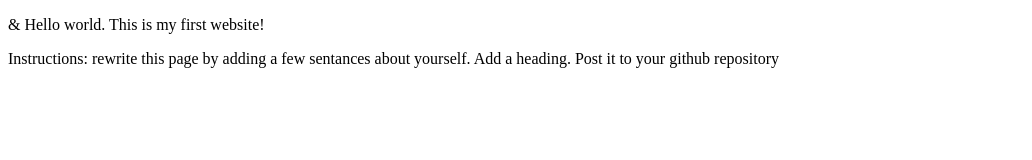
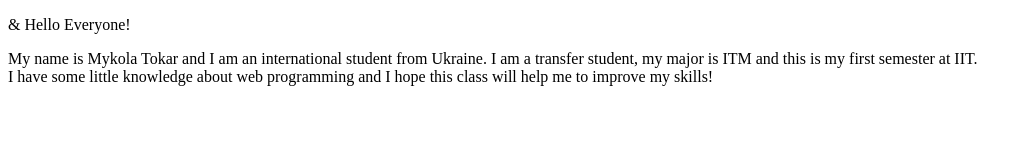
Before and after one commit to TokarM/itmd361_lab01, a plain HTML site: page index.html in a window 1280 px wide. Shown: the whole page, without its empty margins (0-1032 px from the left). Drawn offline with Linux system fonts and the light colour scheme.

Commit message:
Add information about myself

```diff
--- a/index.html
+++ b/index.html
@@ -2,10 +2,13 @@
 <html lang="en">
 <head>
 	<meta charset="UTF-8">
-	<title>ITMD-361 Internet Technologies and Web Design</title>
+	<title>ITMD-361 Internet Technologies and Web Design.</title>
 </head>
 <body>
-  <p>&amp; Hello world. This is my first website!</p>
-  <p>Instructions: rewrite this page by adding a few sentances about yourself. Add a heading. Post it to your github repository</p>
+  <p>&amp; Hello Everyone!</p>
+  <p>
+My name is Mykola Tokar and I am an international student from Ukraine. I am a transfer student, my major is ITM and this is my first semester at IIT.<br>
+I have some little knowledge about web programming and I hope this class will help me to improve my skills!
+	</p>
 </body>
 </html>
```
